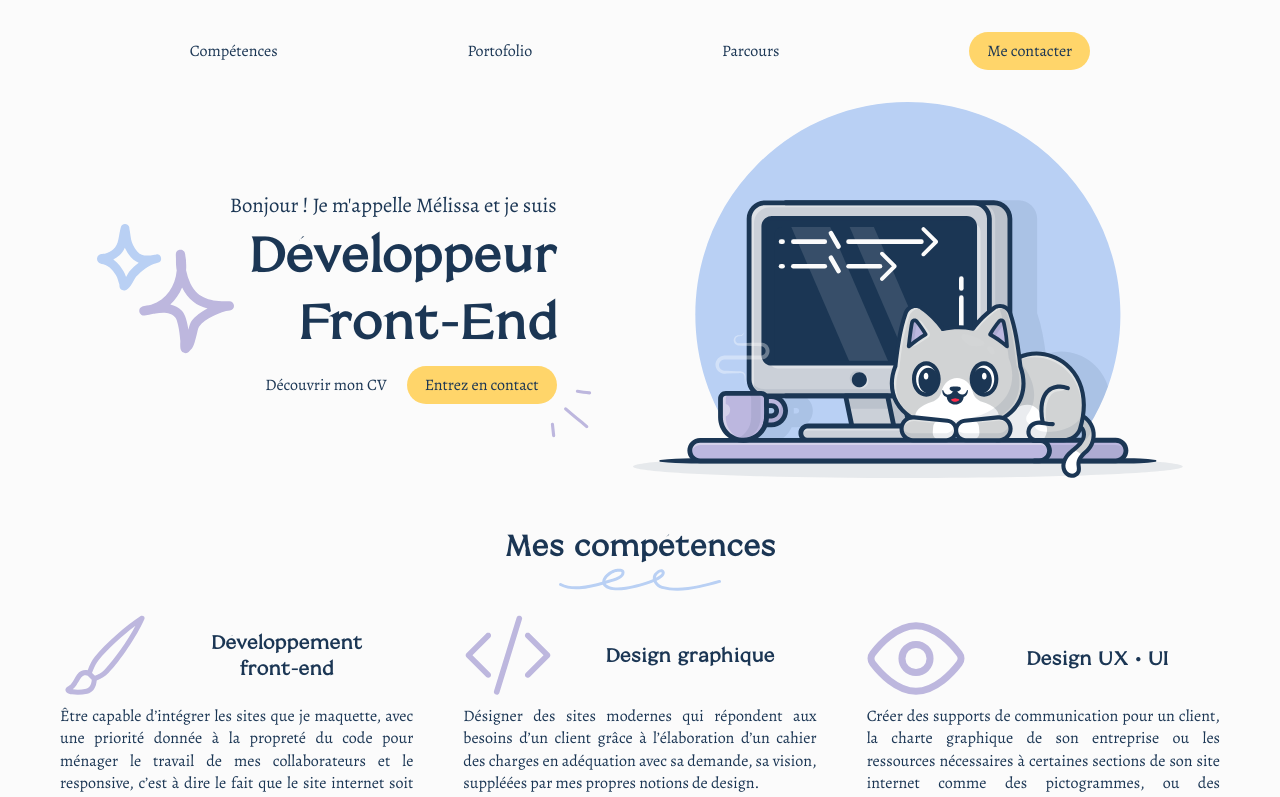
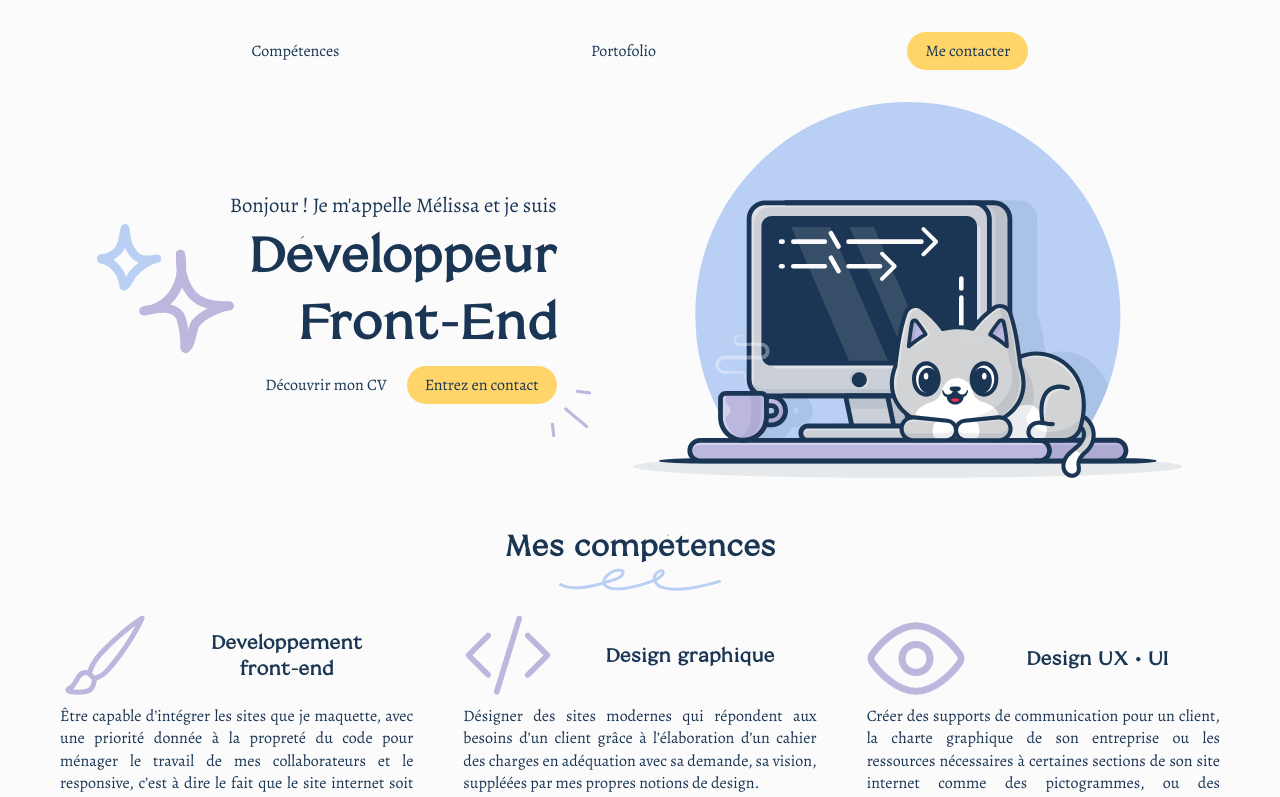
Before and after one commit to web-lux/portofolio-lux, a React (Vite) app: page / in a window 1280 px wide. Shown: the top 797 px of the page. Built offline with nearby package versions, Linux system fonts and the light colour scheme.

Commit message:
add section links

```diff
--- a/src/Header.tsx
+++ b/src/Header.tsx
@@ -5,10 +5,9 @@ function Header() {
         <header>
             <nav>
                 <ul>
-                    <li><a href="">Compétences</a></li>
-                    <li><a href="">Portofolio</a></li>
-                    <li><a href="">Parcours</a></li>
-                    <li><a href="" className='btn'>Me contacter</a></li>
+                    <li><a href="#skills">Compétences</a></li>
+                    <li><a href="#portofolio">Portofolio</a></li>
+                    <li><a href="#contact" className='btn'>Me contacter</a></li>
                 </ul>
             </nav>
         </header>
```
